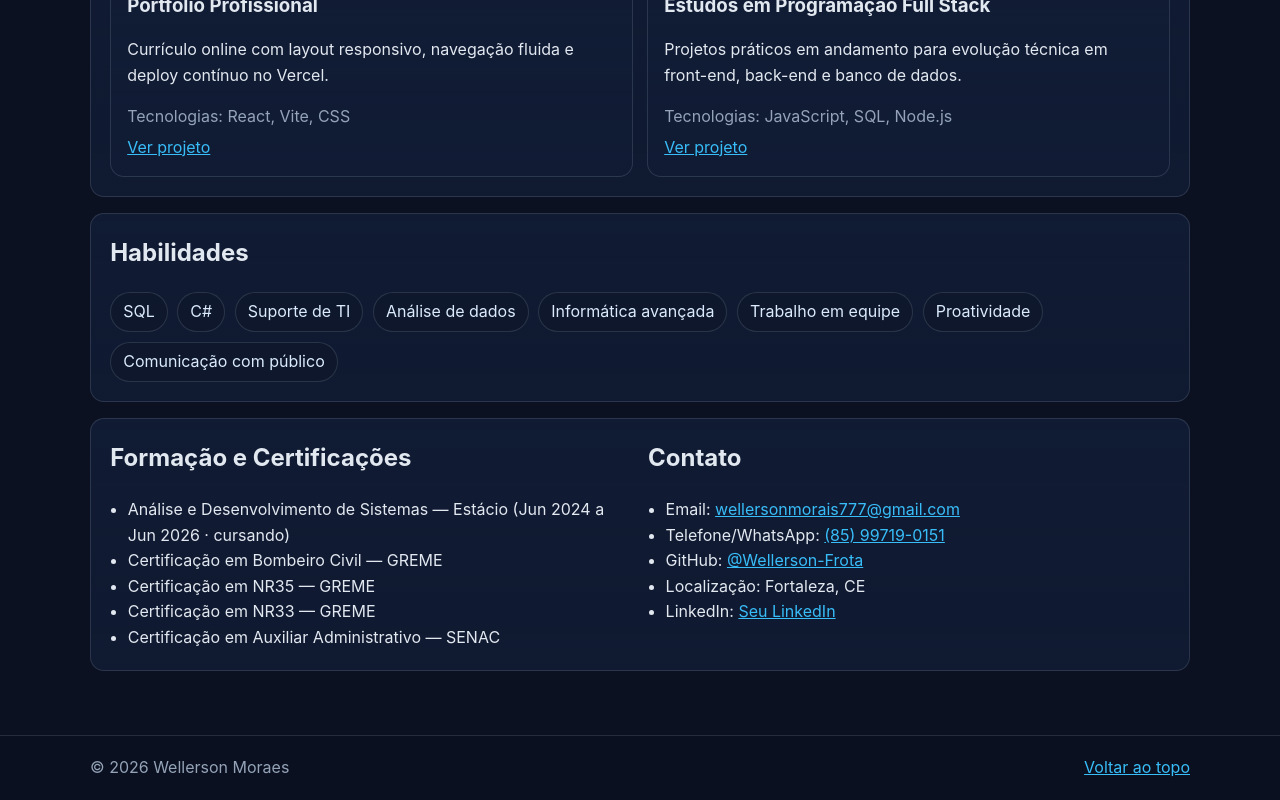
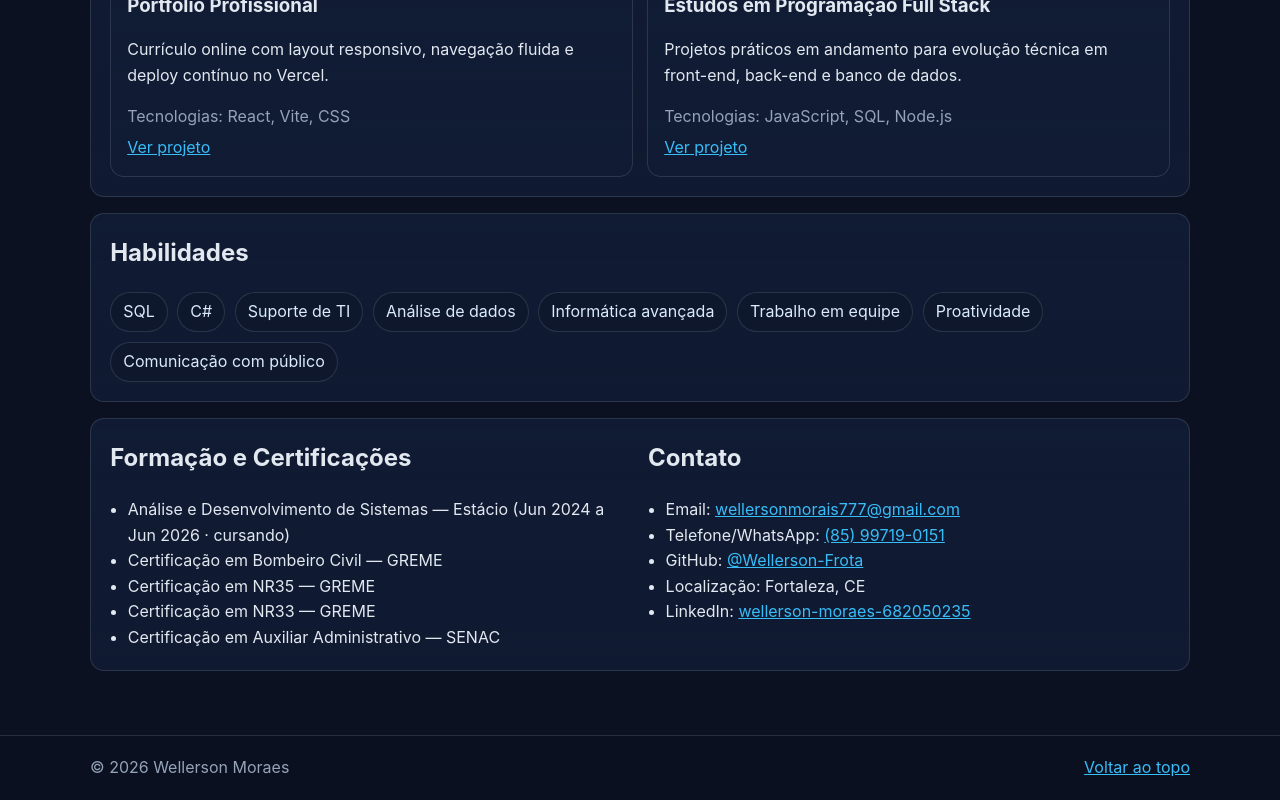
Before and after one commit to Wellerson-Frota/meu-portifolio, a React (Vite) app: page / in a window 1280 px wide. Shown: the part 1795-2595 px from the top of the page. Built offline with nearby package versions, Linux system fonts and the light colour scheme.

Commit message:
chore: atualiza nome e links oficiais

```diff
--- a/src/App.jsx
+++ b/src/App.jsx
@@ -161,7 +161,7 @@ export default function App() {
               <li>Telefone/WhatsApp: <a href="tel:+5585997190151">(85) 99719-0151</a></li>
               <li>GitHub: <a href="https://github.com/Wellerson-Frota" target="_blank" rel="noreferrer">@Wellerson-Frota</a></li>
               <li>Localização: Fortaleza, CE</li>
-              <li>LinkedIn: <a href="#" target="_blank" rel="noreferrer">Seu LinkedIn</a></li>
+              <li>LinkedIn: <a href="https://www.linkedin.com/in/wellerson-moraes-682050235/" target="_blank" rel="noreferrer">wellerson-moraes-682050235</a></li>
             </ul>
           </article>
         </section>
```
